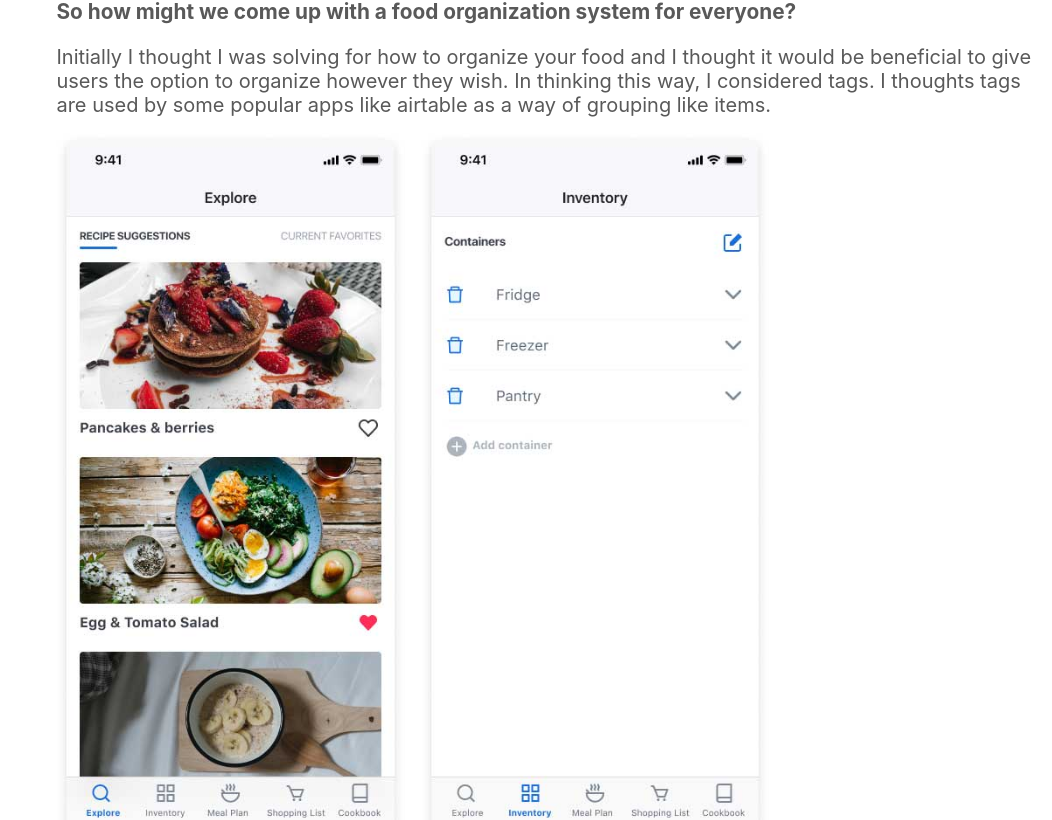
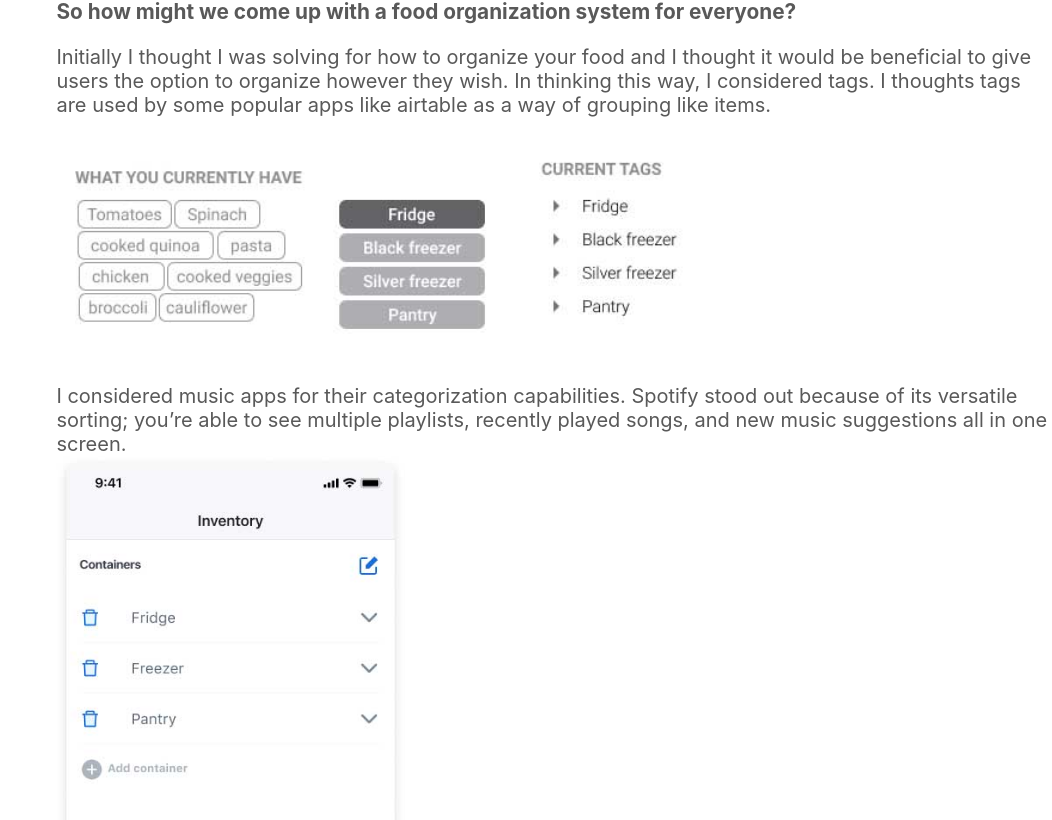
Before and after one commit to vishalicious213/mahiya, a React (Create React App) app: page / in a window 1280 px wide. Shown: the part 1458-2278 px from the top of the page, without its empty margins (228-1280 px from the left). Built offline with nearby package versions, Linux system fonts and the light colour scheme.

Commit message:
drafted Mealventory - adding, styling & optimizing images

```diff
--- a/src/components/case-studies/Mealventory.js
+++ b/src/components/case-studies/Mealventory.js
@@ -2,14 +2,14 @@ import React from 'react'
 import img1 from '../../img/case-study/meal/1.jpg'
 import img2 from '../../img/case-study/meal/2.jpg'
 import img3 from '../../img/case-study/meal/3.jpg'
-import img4 from '../../img/case-study/activity/4.jpg'
-import img5 from '../../img/case-study/activity/5.jpg'
-import img6 from '../../img/case-study/activity/6.png'
-import img7 from '../../img/case-study/activity/7.png'
-import img8 from '../../img/case-study/activity/8.jpg'
-import img9 from '../../img/case-study/activity/9.jpg'
-import img10 from '../../img/case-study/activity/10.jpg'
-import img11 from '../../img/case-study/activity/11.jpg'
+import img4 from '../../img/case-study/meal/4.jpg'
+import img5 from '../../img/case-study/meal/5.jpg'
+// import img6 from '../../img/case-study/meal/6.png'
+// import img7 from '../../img/case-study/meal/7.png'
+// import img8 from '../../img/case-study/meal/8.jpg'
+// import img9 from '../../img/case-study/meal/9.jpg'
+// import img10 from '../../img/case-study/meal/10.jpg'
+// import img11 from '../../img/case-study/meal/11.jpg'
 import '../../styles/case-studies.css';
 
 function Meal() {
@@ -18,10 +18,6 @@ function Meal() {
         <h2 className='app-title' id='app-title-3'>Mealventory app</h2>
 
         <p className='case-font'>Designed to eliminate food waste and save money meal-planning.</p>
-        {/* <p className='case-font-gray'>DURATION</p>
-        <p className='darker-text'>4 weeks</p>
-        <p className='case-font-gray'>CROSSFUNCTIONAL TEAM</p>
-        <p className='darker-text'>Front-end developers, back-end developers, project lead and UX</p> */}
 
         <h3 className='case-section-font'>Problem</h3>
         <p className='case-font'>Inventorying grocery is a daunting task. The process requires throwing away bad food, figuring out what to do with the food that’s still good, coming up with a meal plan and making a grocery list.</p>
@@ -39,8 +35,8 @@ function Meal() {
         <h3 className='case-section-font'>So how might we come up with a food organization system for everyone?</h3>
         <p className='case-font'>Initially I thought I was solving for how to organize your food and I thought it would be beneficial to give users the option to organize however they wish. In thinking this way, I considered tags. I thoughts tags are used by some popular apps like airtable as a way of grouping like items.</p>
         <div className='app-screen-container'>
-          <img className='app-screen' src={img1} alt='activity tracker app screenshot'></img>
-          <img className='app-screen' src={img2} alt='activity tracker app screenshot'></img>
+          <img className='app-screen-6' src={img4} alt='activity tracker app screenshot'></img>
+          <img className='app-screen-6' src={img5} alt='activity tracker app screenshot'></img>
         </div>
 
         <div className='app-screen-container'>
--- a/src/styles/case-studies.css
+++ b/src/styles/case-studies.css
@@ -158,3 +158,8 @@
     width: 30%;
     margin-right: 1rem;
 }
+
+.app-screen-6 {
+    width: 45%;
+    margin-right: 1rem;
+}
```
Also changed, not shown: src/img/case-study/meal/4.jpg (added), src/img/case-study/meal/5.jpg (added).
